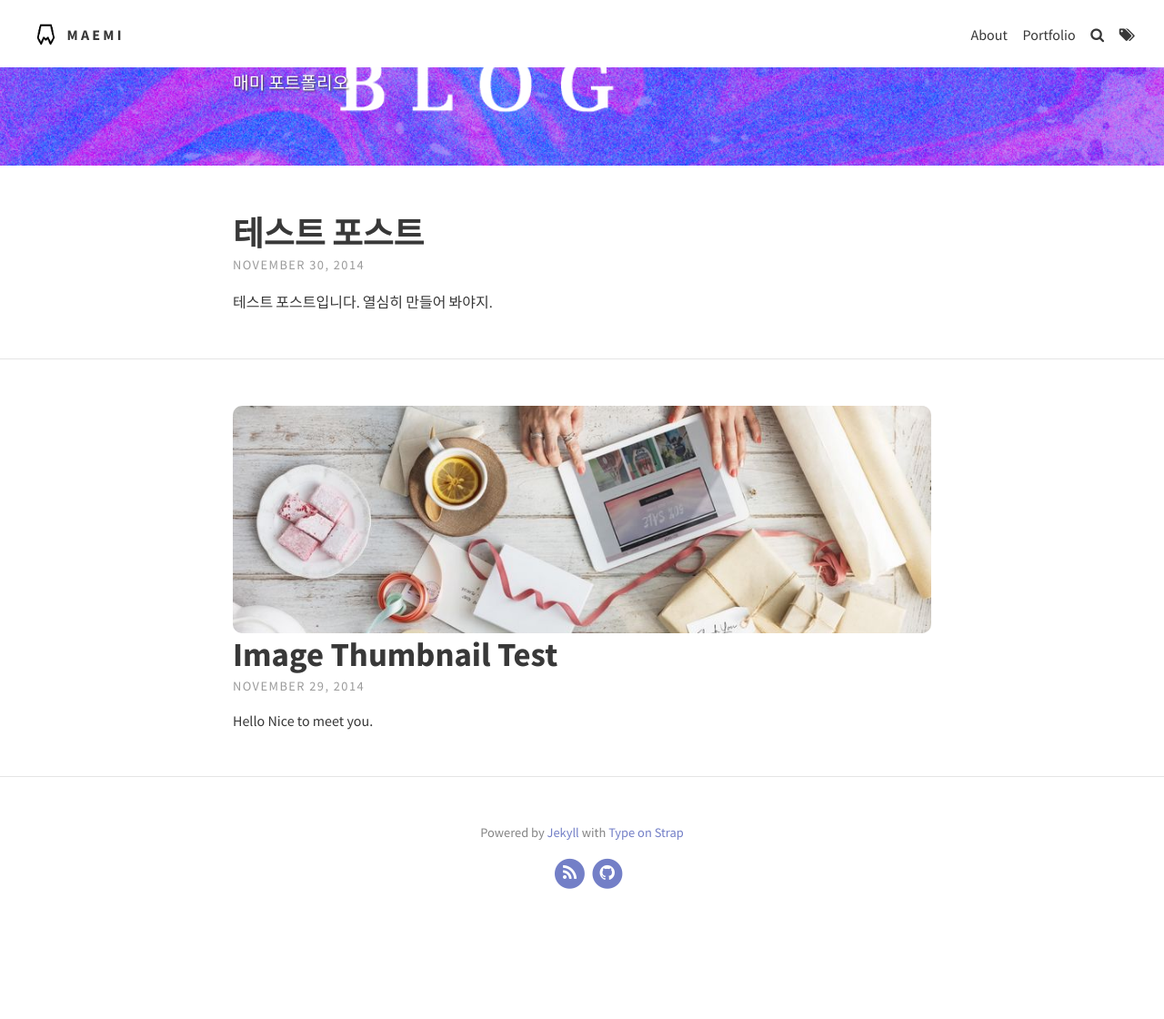
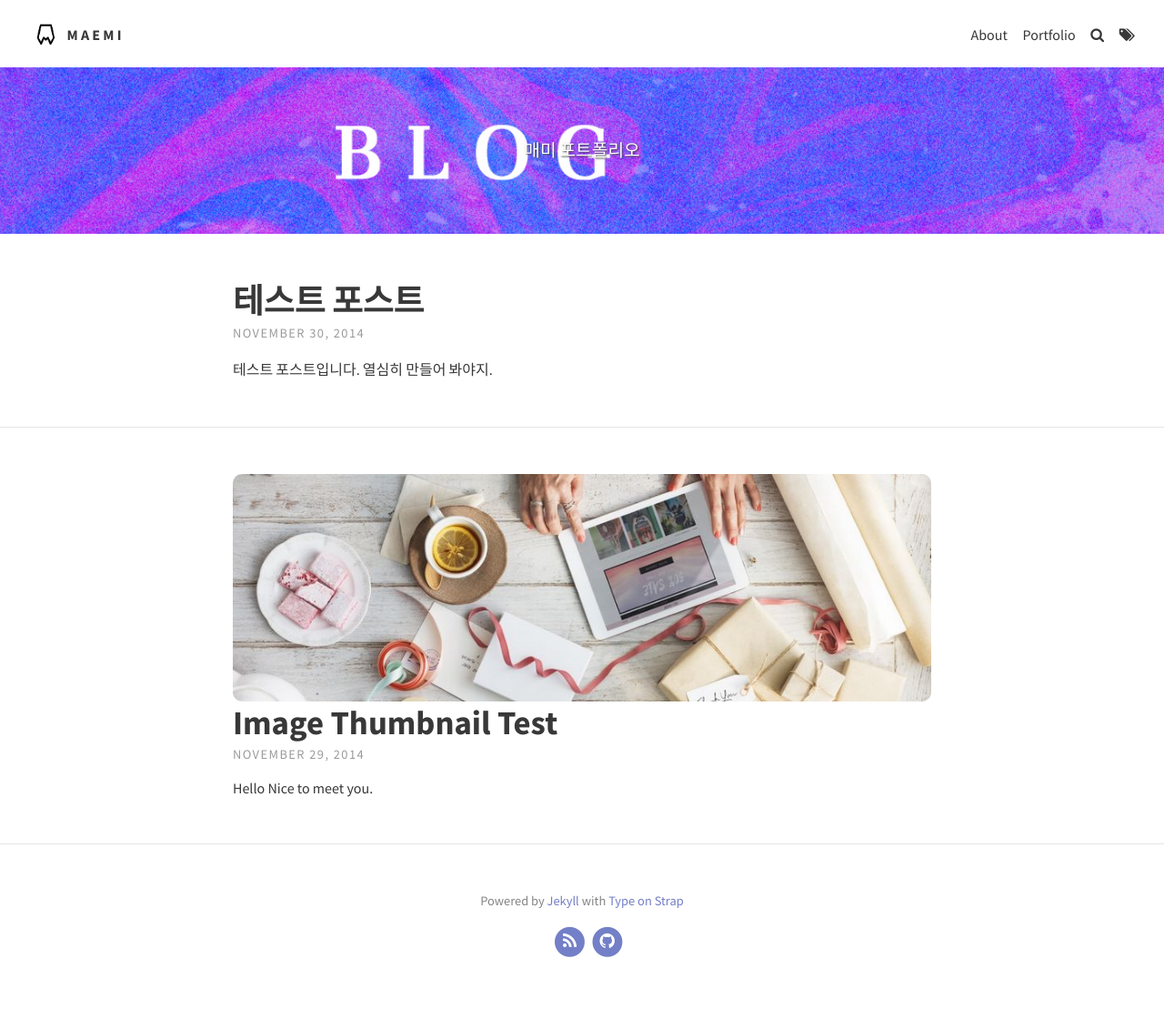
Before and after one commit to maeeemi/maeeemi.github.io, a Jekyll site: the page built from index.html, in a window 1280 px wide. Shown: the whole page at 91% size. Built offline with Jekyll 4.4.1, drawn with Linux system fonts in a browser that asks for light colours; the list of posts is cut into pages by our own code; before the commit the page ends 1045 px from its top, so only the background shows below that.

Commit message:
모르겠다

```diff
--- a/_sass/layouts/_index.scss
+++ b/_sass/layouts/_index.scss
@@ -1,9 +1,11 @@
 // Header text feature
 .call-out {
     @extend %padding-medium;
+    display: inline-block;
     width: 100%;
     height: 100%;
     font-size: 1.2em;
+    text-align: center;
     color: $header-desc-text-color;
     background: $header-desc-background-color no-repeat;
     background-size: $feature-image-size;
```
